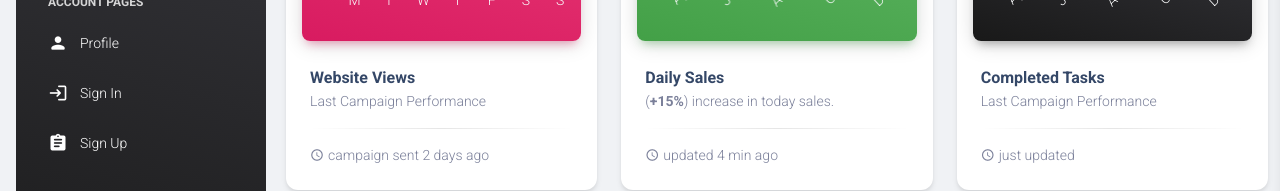
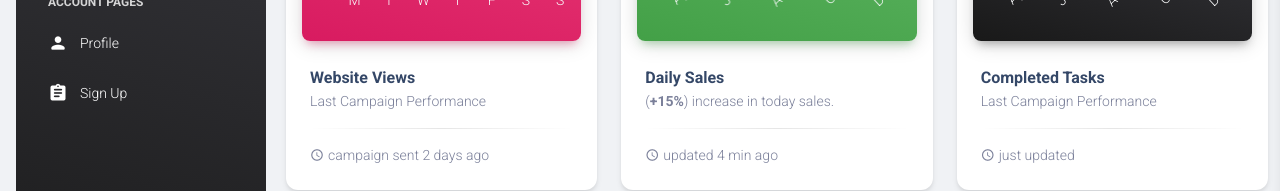
Before and after one commit to Nick220505/Proyecto-Nucleo-Corte-2, a website: page material-dashboard-master/pages/dashboard.html in a window 1280 px wide. Shown: the part 425-616 px from the top of the page. Drawn offline with Linux system fonts and the light colour scheme.

Commit message:
quita sign in

```diff
--- a/material-dashboard-master/pages/dashboard.html
+++ b/material-dashboard-master/pages/dashboard.html
@@ -110,14 +110,7 @@
             <span class="nav-link-text ms-1">Profile</span>
           </a>
         </li>
-        <li class="nav-item">
-          <a class="nav-link text-white " href="../pages/sign-in.html">
-            <div class="text-white text-center me-2 d-flex align-items-center justify-content-center">
-              <i class="material-icons opacity-10">login</i>
-            </div>
-            <span class="nav-link-text ms-1">Sign In</span>
-          </a>
-        </li>
+
         <li class="nav-item">
           <a class="nav-link text-white " href="../pages/sign-up.html">
             <div class="text-white text-center me-2 d-flex align-items-center justify-content-center">
```
